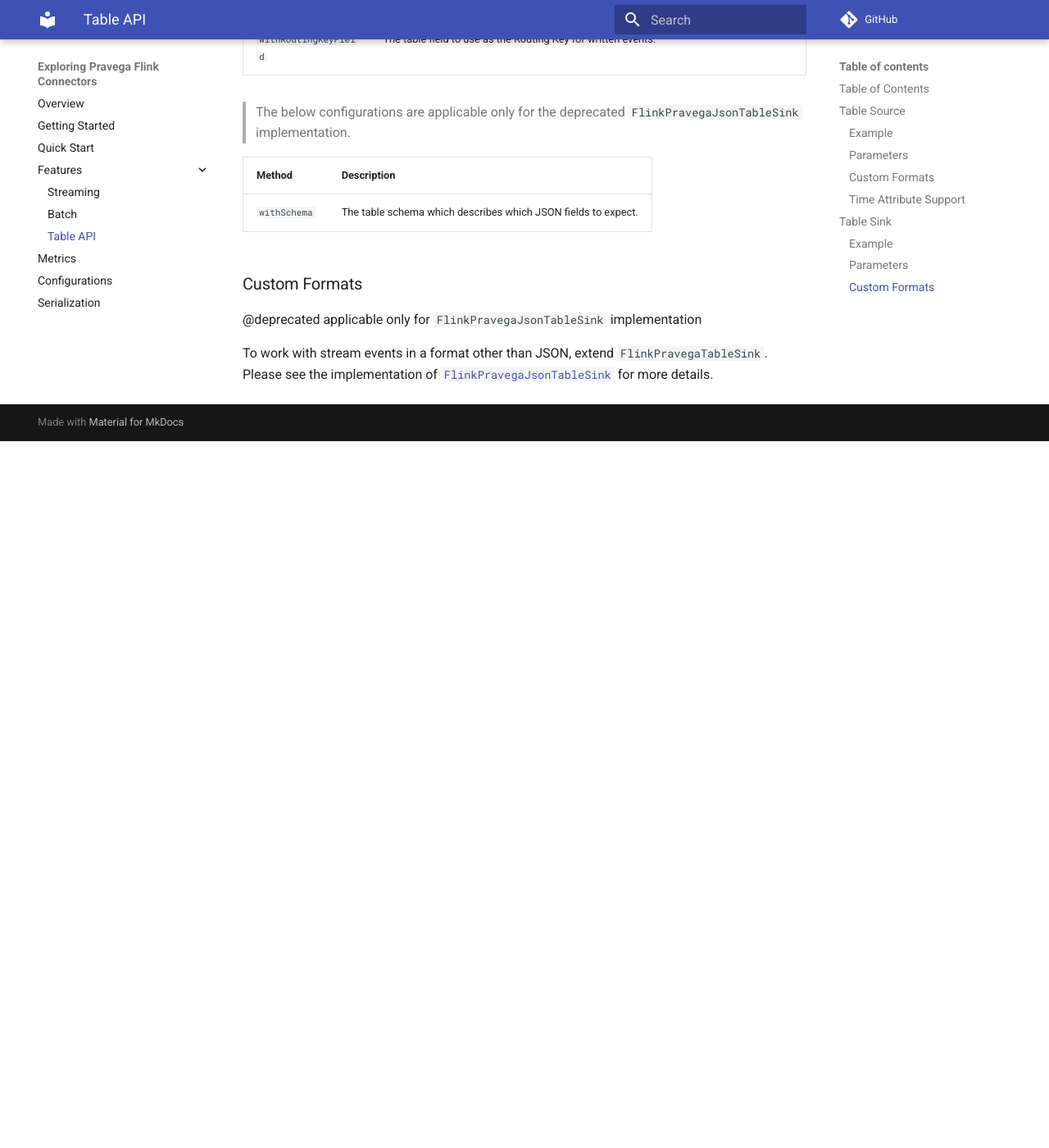
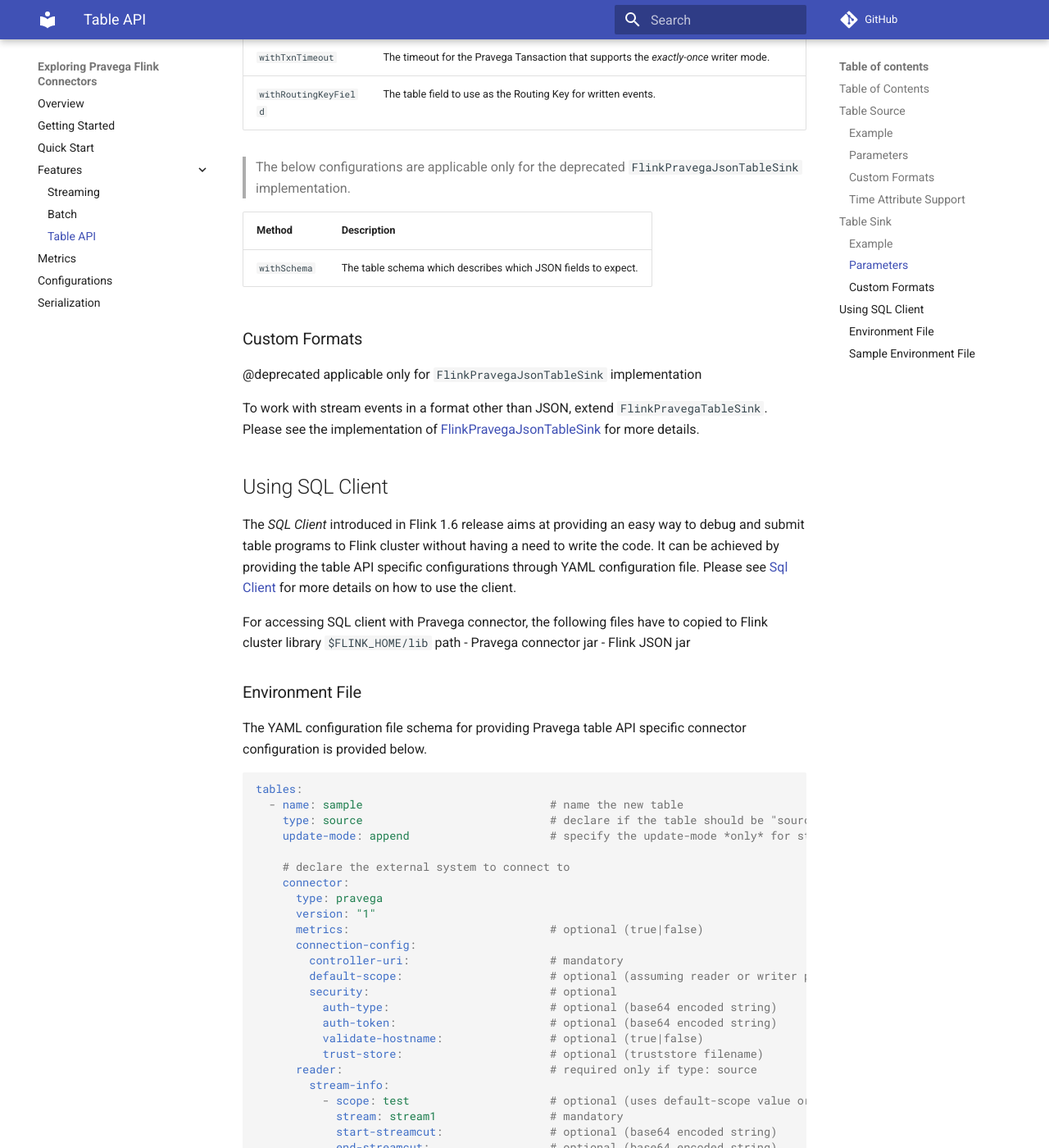
Before and after one commit to pravega/flink-connectors, an MkDocs documentation site: the page built from documentation/src/docs/table-api.md, in a window 1280 px wide and 1400 px high, scrolled down 6735 px. Shown: the whole window at 82% size. Built offline with MkDocs 1.6.1 and Material for MkDocs 9.7.7, drawn with Linux system fonts in a browser that asks for light colours; comment, search, counter and statistics services are not loaded; before the commit the page ends 7273 px from its top, so only the background shows below that; some of the changed text lies outside the part shown.

Commit message:
[issue-181] Implement Flink TableFactory   * added yaml environment file section to table api documentation
Signed-off-by: Vijay Srinivasaraghavan <vijayaraghavan.srinivasaraghavan@emc.com>

````diff
--- a/documentation/src/docs/table-api.md
+++ b/documentation/src/docs/table-api.md
@@ -20,6 +20,8 @@ The Flink connector library for Pravega provides a table source and table sink f
 - [Table Sink](#table-sink)
   - [Parameters](#parameters-1)
   - [Custom Formats](#custom-formats-1)
+- [Using SQL Client](#using-sql-client)
+  - [Environment File](#environment-file)
 
 ## Table Source
 A Pravega Stream may be used as a table source within a Flink table program. The Flink Table API is oriented around Flink's `TableSchema` classes which describe the table fields.  A concrete subclass of `FlinkPravegaTableSource` is then used to parse raw stream data as `Row` objects that conform to the table schema.
@@ -249,7 +251,7 @@ table.writeToSink(sink);
 ### Parameters
 A builder API is provided to construct an concrete subclass of `FlinkPravegaTableSink`.  See the table below for a summary of builder properties.  Note that the builder accepts an instance of `PravegaConfig` for common configuration properties.  See the [configurations](configurations.md) page for more information.
 
-Note that the table sink supports both the Flink streaming and batch environments.  In the streaming environment, the table sink uses a [`FlinkPravegaWriter`](streaming.md#flinkpravegawriter) connector.  In the batch environment, the table sink uses a [`FlinkPravegaOutputFormat`](batch.md#flinkpravegaoutpuformat) connector.  Please see the documentation of [Streaming Connector](streaming.md) and [Batch Connector](#batch.md) to have a better understanding on the below mentioned parameter list.
+Note that the table sink supports both the Flink streaming and batch environments.  In the streaming environment, the table sink uses a [FlinkPravegaWriter](streaming.md#flinkpravegawriter) connector.  In the batch environment, the table sink uses a [FlinkPravegaOutputFormat](batch.md#flinkpravegaoutpuformat) connector.  Please see the documentation of [Streaming Connector](streaming.md) and [Batch Connector](#batch.md) to have a better understanding on the below mentioned parameter list.
 
 |Method                |Description|
 |----------------------|-----------------------------------------------------------------------|
@@ -268,4 +270,128 @@ Note that the table sink supports both the Flink streaming and batch environment
 ### Custom Formats
 @deprecated applicable only for `FlinkPravegaJsonTableSink` implementation
 
-To work with stream events in a format other than JSON, extend `FlinkPravegaTableSink`. Please see the implementation of [`FlinkPravegaJsonTableSink`](https://github.com/pravega/flink-connectors/blob/master/src/main/java/io/pravega/connectors/flink/FlinkPravegaJsonTableSink.java) for more details.
+To work with stream events in a format other than JSON, extend `FlinkPravegaTableSink`. Please see the implementation of [FlinkPravegaJsonTableSink](https://github.com/pravega/flink-connectors/blob/master/src/main/java/io/pravega/connectors/flink/FlinkPravegaJsonTableSink.java) for more details.
+
+## Using SQL Client
+The *SQL Client* introduced in Flink 1.6 release aims at providing an easy way to debug and submit table programs to Flink cluster without having a need to write the code. It can be achieved by providing the table API specific configurations through YAML configuration file. Please see [Sql Client](https://ci.apache.org/projects/flink/flink-docs-master/dev/table/sqlClient.html) for more details on how to use the client.
+
+For accessing SQL client with Pravega connector, the following files have to copied to Flink cluster library `$FLINK_HOME/lib` path
+- Pravega connector jar
+- Flink JSON jar
+
+### Environment File
+The YAML configuration file schema for providing Pravega table API specific connector configuration is provided below.
+
+```yaml
+tables:
+  - name: sample                            # name the new table
+    type: source                            # declare if the table should be "source", "sink", or "both". If "both" provide both reader and writer configurations
+    update-mode: append                     # specify the update-mode *only* for streaming tables
+
+    # declare the external system to connect to
+    connector:
+      type: pravega
+      version: "1"
+      metrics:                              # optional (true|false)
+      connection-config:
+        controller-uri:                     # mandatory
+        default-scope:                      # optional (assuming reader or writer provides scope)
+        security:                           # optional
+          auth-type:                        # optional (base64 encoded string)
+          auth-token:                       # optional (base64 encoded string)
+          validate-hostname:                # optional (true|false)
+          trust-store:                      # optional (truststore filename)
+      reader:                               # required only if type: source
+        stream-info:
+          - scope: test                     # optional (uses default-scope value or else throws error)
+            stream: stream1                 # mandatory
+            start-streamcut:                # optional (base64 encoded string)
+            end-streamcut:                  # optional (base64 encoded string)
+          - scope: test                     # repeating info to provide multiple stream configurations
+            stream: stream2
+            start-streamcut:
+            end-streamcut:
+        reader-group:                       # optional
+          uid:                              # optional
+          scope:                            # optional (uses default-scope or else throws error)
+          name:                             # optional
+          refresh-interval:                 # optional (long milliseconds)
+          event-read-timeout-interval:      # optional (long milliseconds)
+          checkpoint-initiate-timeout-interval:  # optional (long milliseconds)
+      writer:                               # required only if type: sink
+        scope: foo                          # optional (uses default-scope value)
+        stream: bar                         # mandatory
+        mode:                               # optional (exactly_once | atleast_once)
+        txn-lease-renewal-interval:         # optional (long milliseconds)
+	    routingkey-field-name:              # mandatory (provide field name from schema that has to be used as routing key)
+
+    # declare a format for this system (refer flink documentation for details)
+    format:
+
+    # declare the schema of the table (refer flink documentation for details)
+    schema:
+```
+
+### Sample Environment File
+Here is a sample environment file for reference which can be used as a source as well as sink to read from and write data into Pravega as table records
+
+```yaml
+tables:
+  - name: sample
+    type: both
+    update-mode: append
+    # declare the external system to connect to
+    connector:
+      type: pravega
+      version: "1"
+      metrics: true
+      connection-config:
+        controller-uri: "tcp://localhost:9090"
+        default-scope: wVamQsOSaCxvYiHQVhRl
+      reader:
+        stream-info:
+          - stream: streamX
+      writer:
+        stream: streamX
+        mode: atleast_once
+        txn-lease-renewal-interval: 10000
+        routingkey-field-name: category
+    format:
+      type: json
+      fail-on-missing-field: true
+      derive-schema: true
+    schema:
+      - name: category
+        type: VARCHAR
+      - name: value
+        type: INT
+
+functions: []
+
+execution:
+  # 'batch' or 'streaming' execution
+  type: streaming
+  # allow 'event-time' or only 'processing-time' in sources
+  time-characteristic: event-time
+  # interval in ms for emitting periodic watermarks
+  periodic-watermarks-interval: 200
+  # 'changelog' or 'table' presentation of results
+  result-mode: table
+  # parallelism of the program
+  parallelism: 1
+  # maximum parallelism
+  max-parallelism: 128
+  # minimum idle state retention in ms
+  min-idle-state-retention: 0
+  # maximum idle state retention in ms
+  max-idle-state-retention: 0
+
+deployment:
+  # general cluster communication timeout in ms
+  response-timeout: 5000
+  # (optional) address from cluster to gateway
+  gateway-address: ""
+  # (optional) port from cluster to gateway
+  gateway-port: 0
+
+```
````
Also changed, not shown: other parts of documentation/src/docs/table-api.md (+1 -1 lines), 5 other files.
